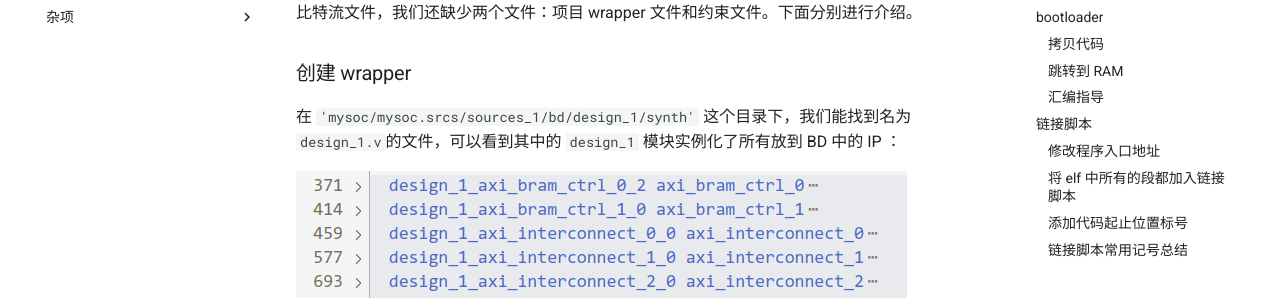
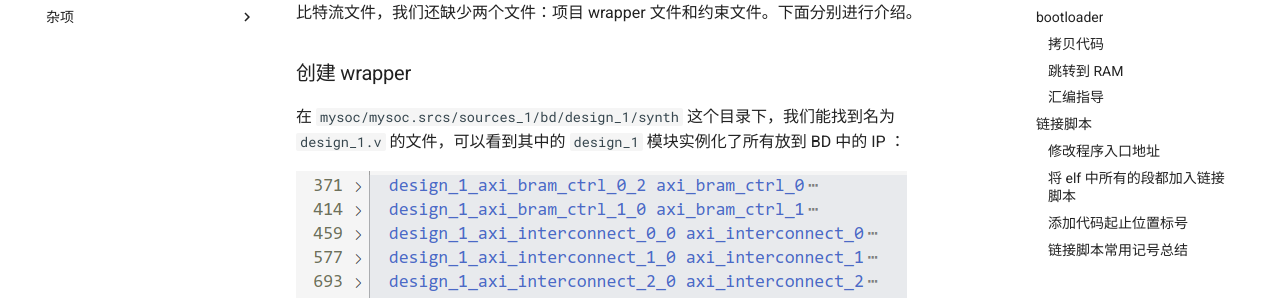
Before and after one commit to ucas-nscscc/docs, an MkDocs documentation site: the page built from docs/lec04/index.md, in a window 1280 px wide and 900 px high. Shown: the part 256-554 px from the top of the window. Built offline with MkDocs 1.6.1 and Material for MkDocs 9.7.7, drawn with Linux system fonts in a browser that asks for light colours.

Commit message:
remove quotes outside pathes

```diff
--- a/docs/lec04/index.md
+++ b/docs/lec04/index.md
@@ -5,7 +5,7 @@
 
 ### 创建 wrapper
 
-在 `'mysoc/mysoc.srcs/sources_1/bd/design_1/synth'` 这个目录下，我们能找到名为`design_1.v`的文件，可以看到其中的 `design_1` 模块实例化了所有放到 BD 中的 IP ：
+在 `mysoc/mysoc.srcs/sources_1/bd/design_1/synth` 这个目录下，我们能找到名为 `design_1.v` 的文件，可以看到其中的 `design_1` 模块实例化了所有放到 BD 中的 IP ：
 
 ![](../img/lec04/design_1.png)
 
```
